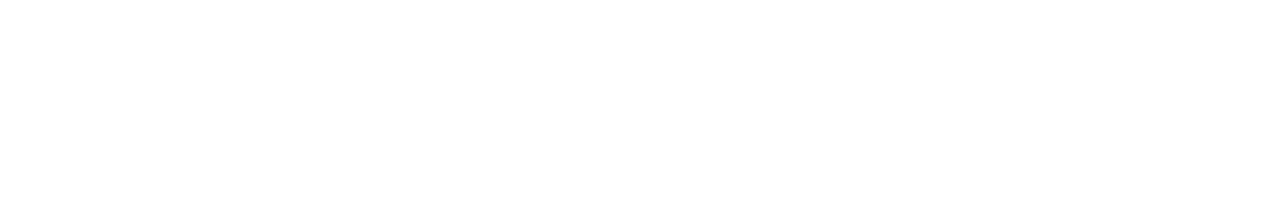
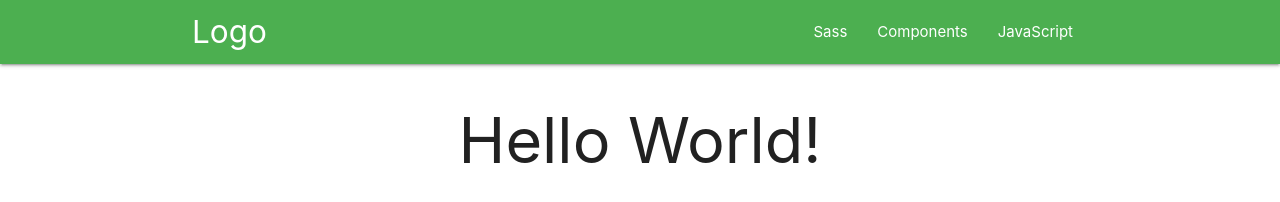
Before and after one commit to KyrianOnwe/phase.1.project, a plain HTML site: page index.html in a window 1280 px wide. Drawn offline with nearby package versions, Linux system fonts and the light colour scheme.

Commit message:
Added script and css folders

```diff
--- a/index.html
+++ b/index.html
@@ -4,9 +4,31 @@
     <meta charset="UTF-8">
     <meta http-equiv="X-UA-Compatible" content="IE=edge">
     <meta name="viewport" content="width=device-width, initial-scale=1.0">
+    <!-- Compiled and minified CSS -->
+    <link rel="stylesheet" href="https://cdnjs.cloudflare.com/ajax/libs/materialize/1.0.0/css/materialize.min.css">
+    <link href="https://fonts.googleapis.com/icon?family=Material+Icons" rel="stylesheet">
+    <script src="https://code.jquery.com/jquery-3.6.0.min.js" integrity="sha256-/xUj+3OJU5yExlq6GSYGSHk7tPXikynS7ogEvDej/m4=" crossorigin="anonymous"></script>
+    <!-- Compiled and minified JavaScript -->
+    <script src="https://cdnjs.cloudflare.com/ajax/libs/materialize/1.0.0/js/materialize.min.js"></script>
+
     <title>Study Date</title>
 </head>
 <body>
+    <nav class="green darken-20">
+        <div class="nav-wrapper container">
+          <a href="#" class="brand-logo">Logo</a>
+          <ul id="nav-mobile" class="right hide-on-med-and-down">
+            <li><a href="sass.html">Sass</a></li>
+            <li><a href="badges.html">Components</a></li>
+            <li><a href="collapsible.html">JavaScript</a></li>
+          </ul>
+        </div>
+    </nav>
+
+    <h1 class="center-align">Hello World!</h1>
+
+
+
     <script src="scripts/index.js"></script>
 </body>
 </html>
```
